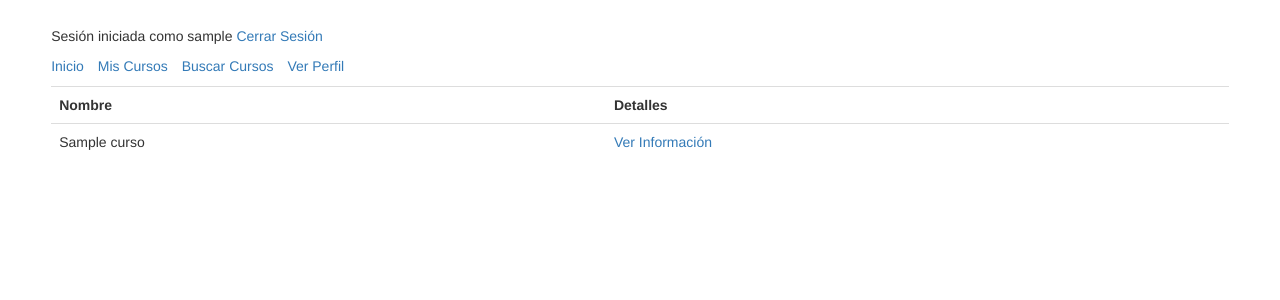
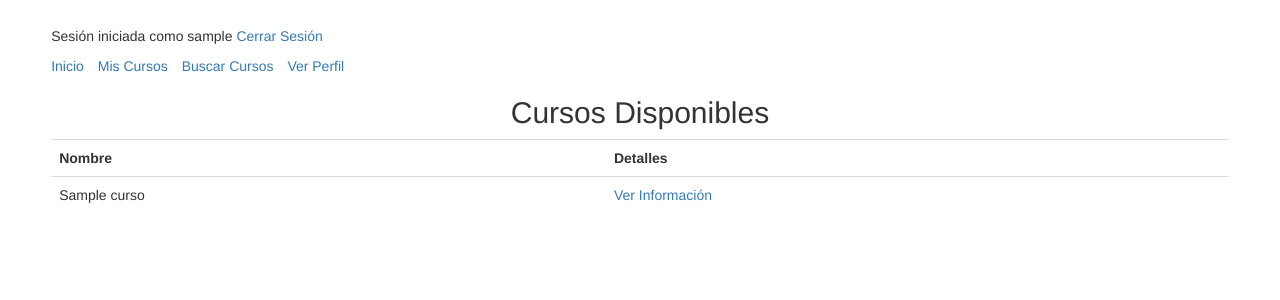
Before and after one commit to anderojas1/moodle_reloaded, a Django app: template templates/moodle/buscar_cursos.html in a window 1280 px wide. Shown: the top 300 px of the page. Run offline with Django 3.2, Linux system fonts and the light colour scheme; a user stored in the database is signed in; tables that the repository leaves empty hold one stand-in row (values such as "Sample post"); the template is opened without the code that fills it: values that come from a table or form of the project are taken from there, most other values are stand-ins (such as "Sample title", 1, 10 or a date in 2020); some libraries are stand-ins or nearby versions.

Commit message:
título de la página descriptiva de la tabla

```diff
--- a/templates/moodle/buscar_cursos.html
+++ b/templates/moodle/buscar_cursos.html
@@ -3,6 +3,7 @@
 Búsqueda de Cursos
 {% endblock %}
 {% block buscar_cursos %}
+<h2><center>Cursos Disponibles</center></h2>
 <div class="table-responsive">
 	<table class="table table-hover">
 		<tr>
```
